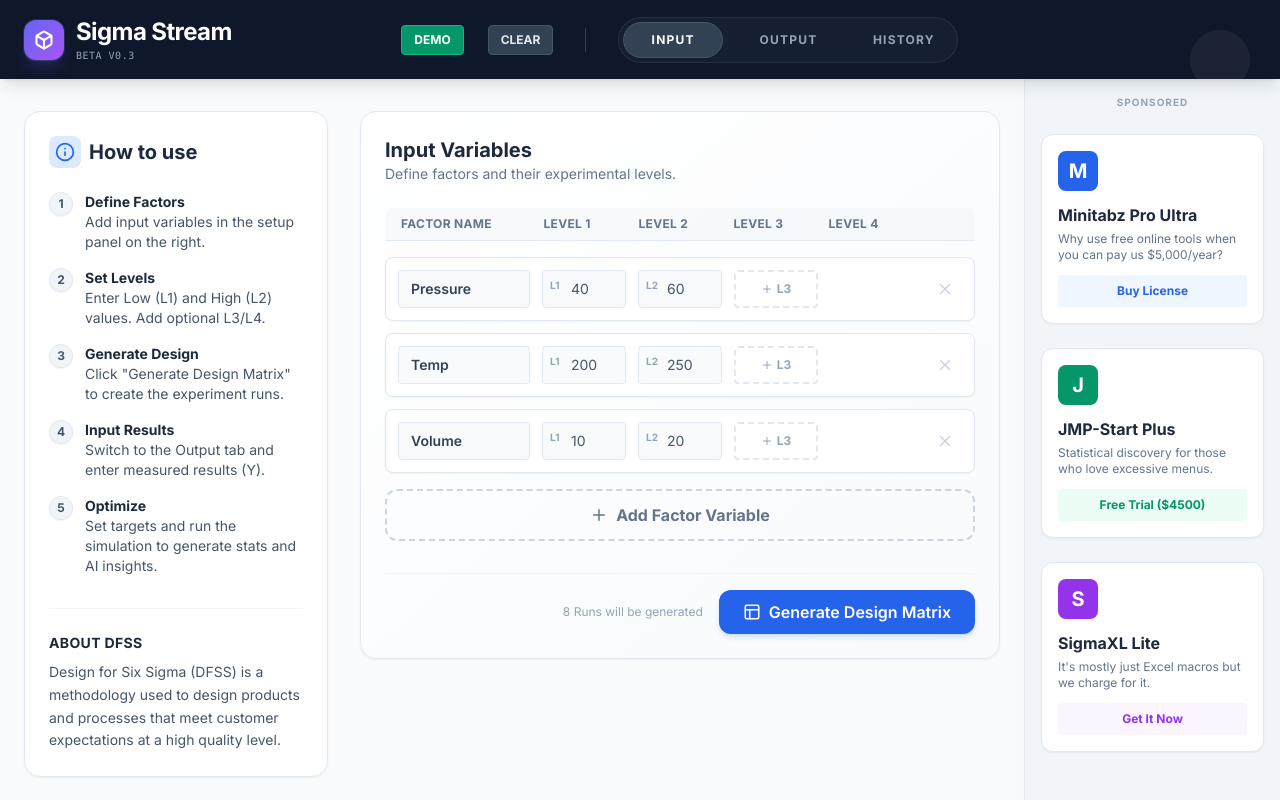
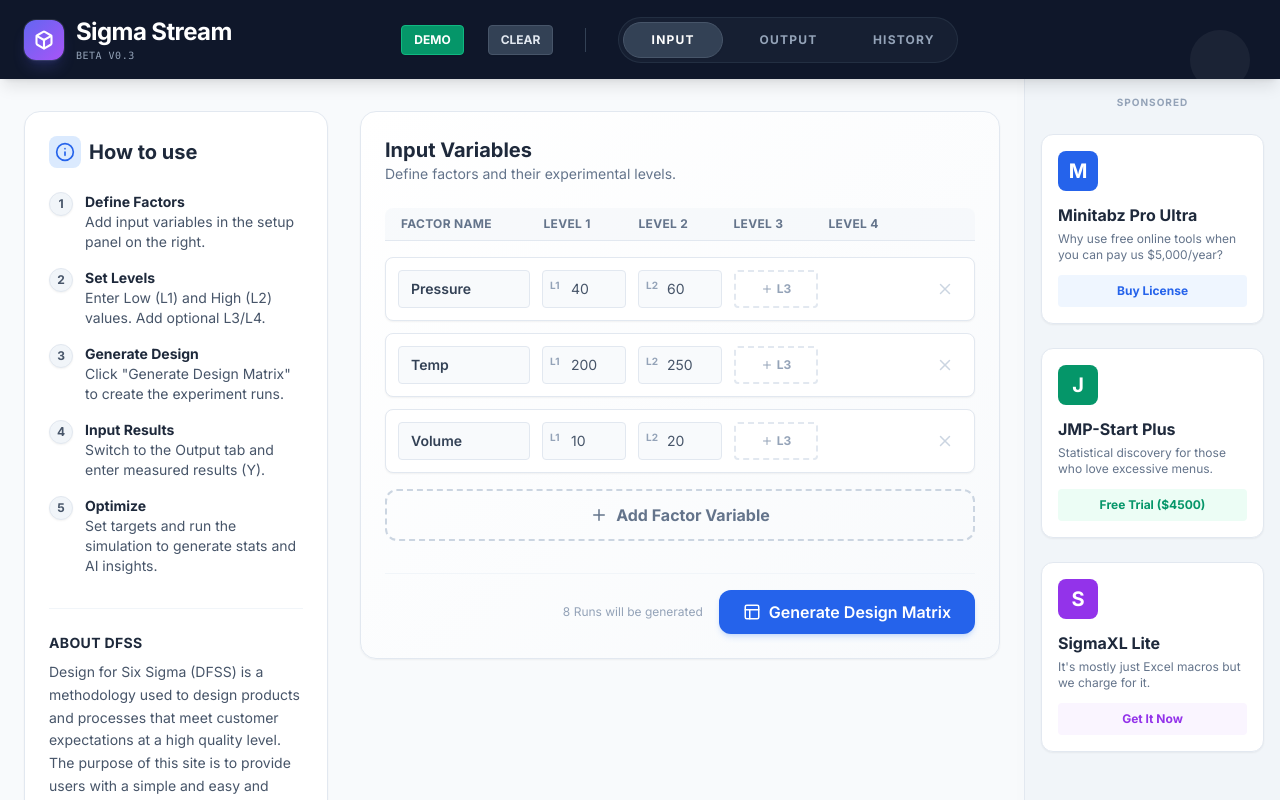
Before and after one commit to jmbergmo/Sigma-Stream, a React (Vite) app: page / in a window 1280 px wide. Built offline with nearby package versions, Linux system fonts and the light colour scheme.

Commit message:
Enhance DFSS description in InputTab component
Expanded the description of DFSS to include the purpose of the site.

```diff
--- a/components/InputTab.tsx
+++ b/components/InputTab.tsx
@@ -96,7 +96,7 @@ const InputTab: React.FC<InputTabProps> = ({ factors: initialFactors, onGenerate
           <div className="border-t border-slate-100 pt-6">
               <h3 className="text-sm font-bold text-slate-800 mb-2 uppercase tracking-wide">About DFSS</h3>
               <p className="text-sm text-slate-600 leading-relaxed">
-                Design for Six Sigma (DFSS) is a methodology used to design products and processes that meet customer expectations at a high quality level.
+                Design for Six Sigma (DFSS) is a methodology used to design products and processes that meet customer expectations at a high quality level. The purpose of this site is to provide users with a simple and easy and simple DFSS DOE and product visually appealing results.
               </p>
           </div>
         </div>
```
